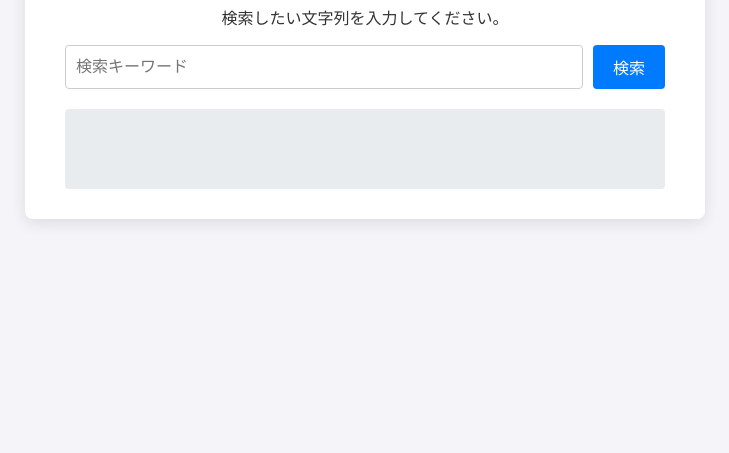
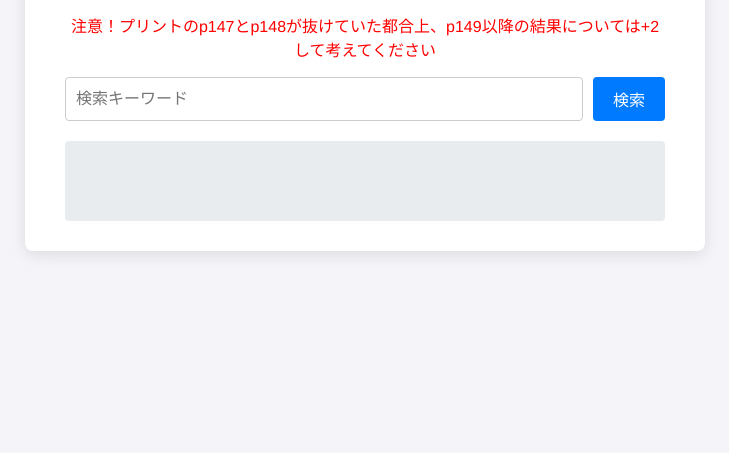
Before and after one commit to nbvftyujnbnm/YanaseIndex, a plain HTML site: page index.html in a window 1280 px wide. Shown: the part 347-800 px from the top of the page, without its empty margins (275-1004 px from the left). Drawn offline with Linux system fonts and the light colour scheme.

Commit message:
Update index.html

```diff
--- a/index.html
+++ b/index.html
@@ -11,6 +11,7 @@
     <div class="container">
         <h1>ヤナセインデックス</h1>
         <p>検索したい文字列を入力してください。</p>
+		 <p style="color:red;">注意！プリントのp147とp148が抜けていた都合上、p149以降の結果については+2して考えてください</p>
 
         <div class="search-box">
             <input type="text" id="searchInput" placeholder="検索キーワード">
```
